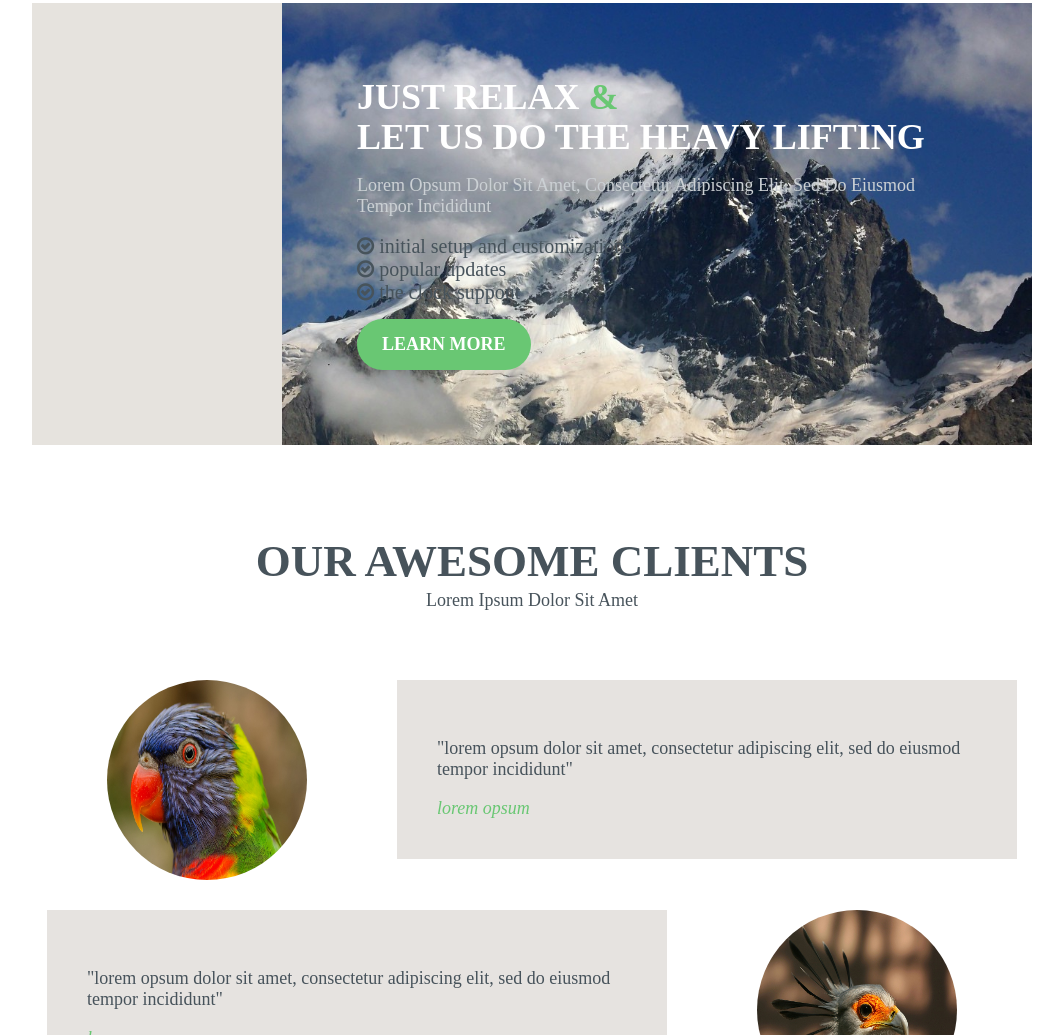
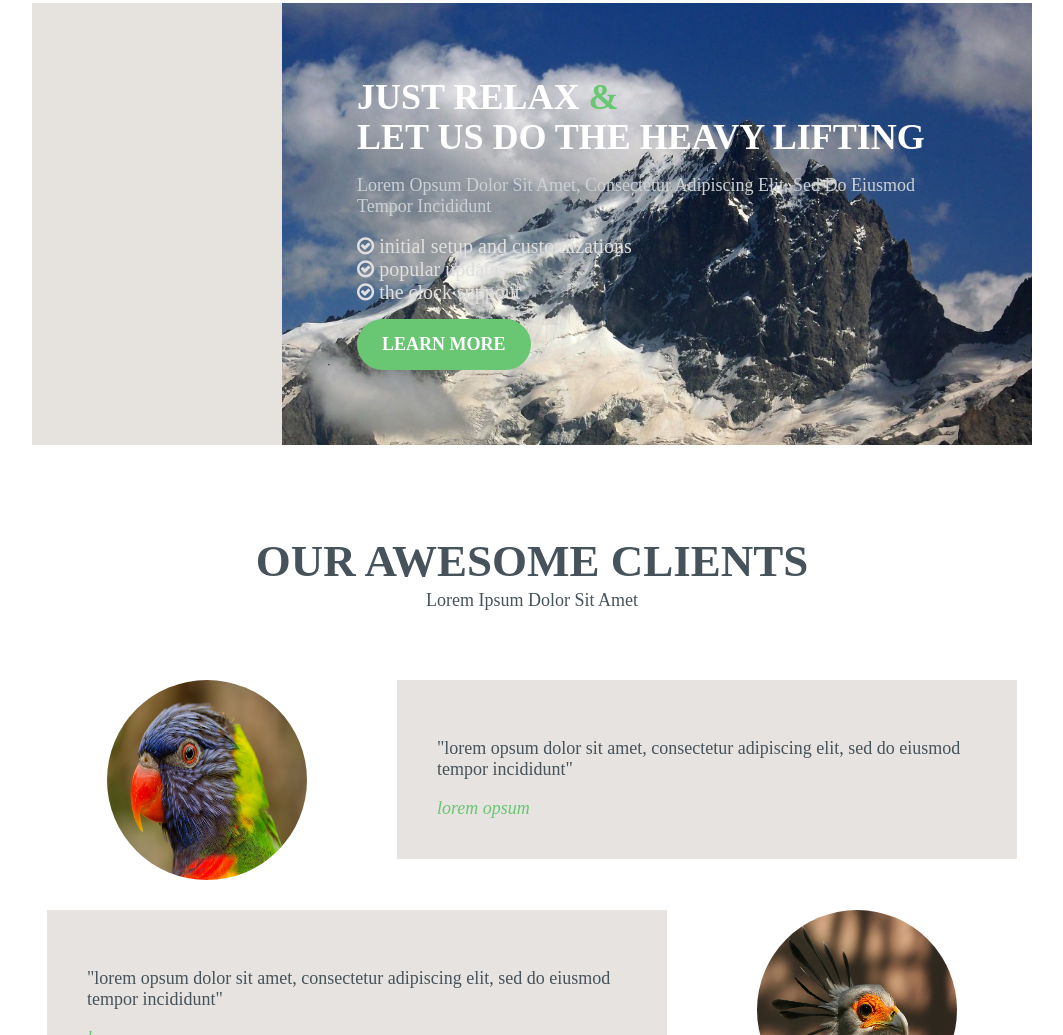
Before and after one commit to Suvendro/Suvendro11, a plain HTML site: page index.html in a window 1280 px wide. Shown: the part 1073-2108 px from the top of the page, without its empty margins (108-1171 px from the left). Drawn offline with Linux system fonts and the light colour scheme.

Commit message:
Update style.css

```diff
--- a/css/style.css
+++ b/css/style.css
@@ -292,6 +292,8 @@ color: #CBD0D4;
 margin: 0;
 
 padding: 0;
+
+color: #E0DEDE;
 }
 
 .relax-content ul li{
```
